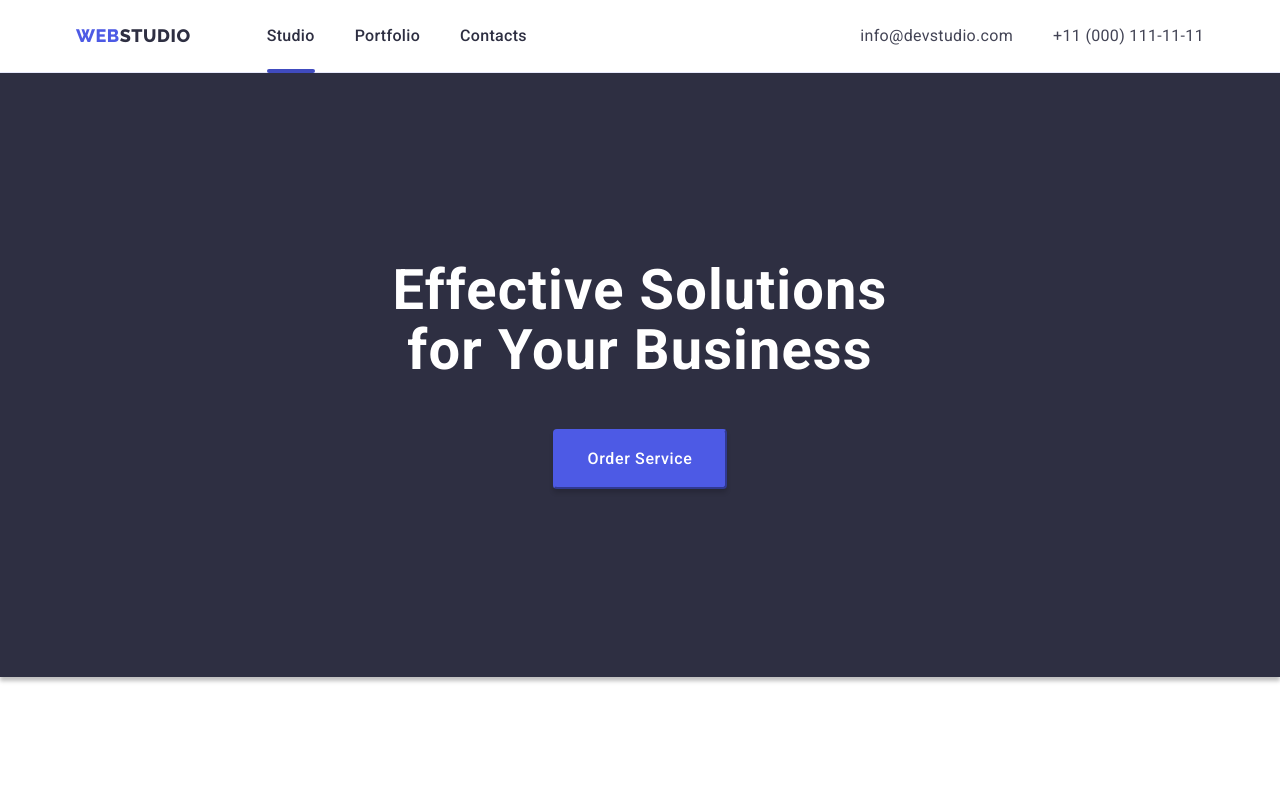
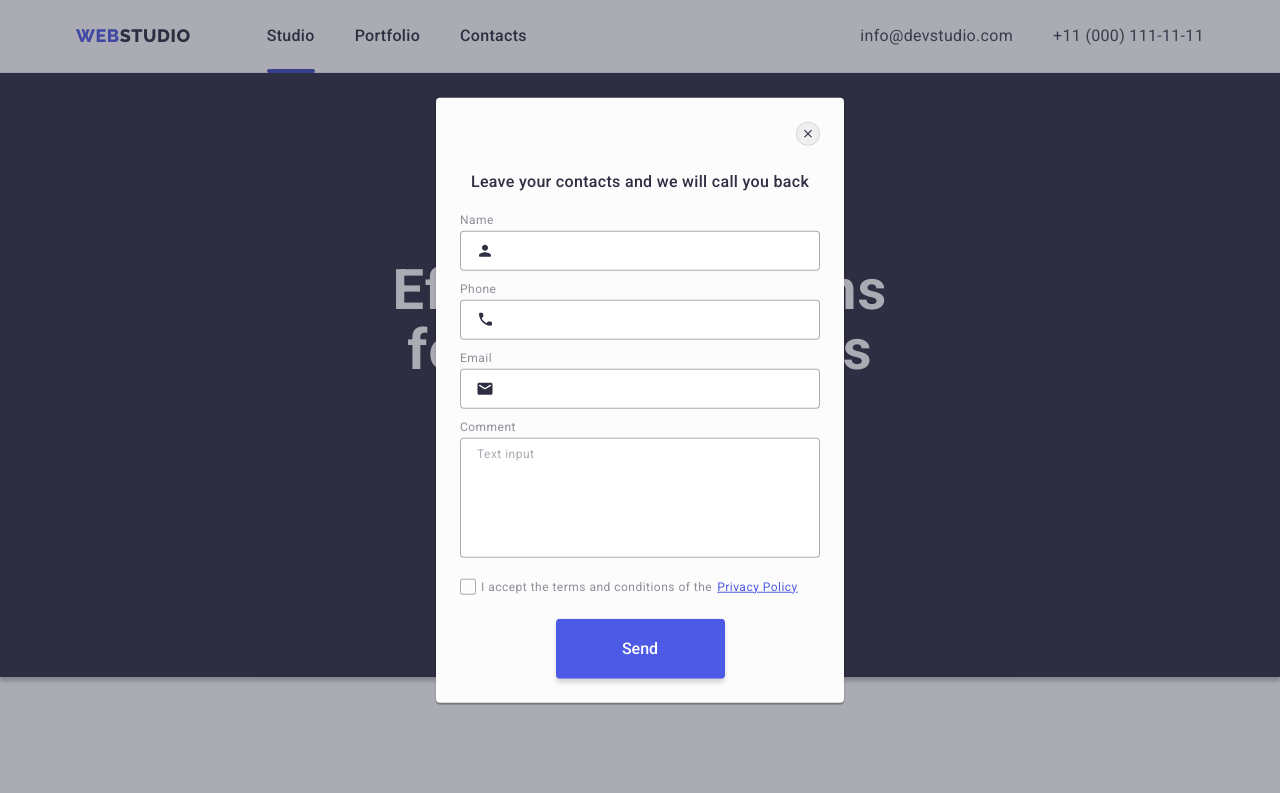
Before and after one commit to EvhYa/goit-markup-hw-06, a plain HTML site: page index.html in a window 1280 px wide. Shown: the top 793 px of the page. Drawn offline with nearby package versions, Linux system fonts and the light colour scheme.

Commit message:
fixed_1.0

```diff
--- a/css/styles.css
+++ b/css/styles.css
@@ -820,7 +820,7 @@ header {
 }
 
 .input-label {
-   font-weight: 400;
+   display: inline-block;
    font-size: 12px;
    line-height: 1.17;
    letter-spacing: 0.04em;
@@ -828,8 +828,20 @@ header {
    margin-bottom: 4px;
 }
 
+.modal-checkbox + .input-label {
+   margin-bottom: 0;
+}
+
 .modal-field {
    width: 100%;
+}
+
+.modal-field:nth-child(-n + 3) {
+   margin-bottom: 8px;
+}
+
+.modal-field:nth-child(4) {
+   margin-bottom: 16px;
 }
 
 .modal-input {
@@ -860,8 +872,7 @@ header {
    padding: 8px 16px;
    outline: none;
    transition: border 250ms cubic-bezier(0.4, 0, 0.2, 1);
-   resize: vertical;
-   margin-bottom: 16px;
+   resize: none;
 }
 
 .modal-textarea:focus {
@@ -907,7 +918,6 @@ header {
 
 .input-wrap {
    position: relative;
-   margin-bottom: 8px;
 }
 
 .modal-input-icon {
--- a/index.html
+++ b/index.html
@@ -378,7 +378,7 @@
             </div>
          </div>
       </footer>
-      <div class="backdrop is-hidden" data-modal>
+      <div class="backdrop ___is-hidden" data-modal>
          <div class="modal">
             <button type="button" class="btn modal-close-btn" data-modal-close>
                <svg class="close-btn-icon">
```
